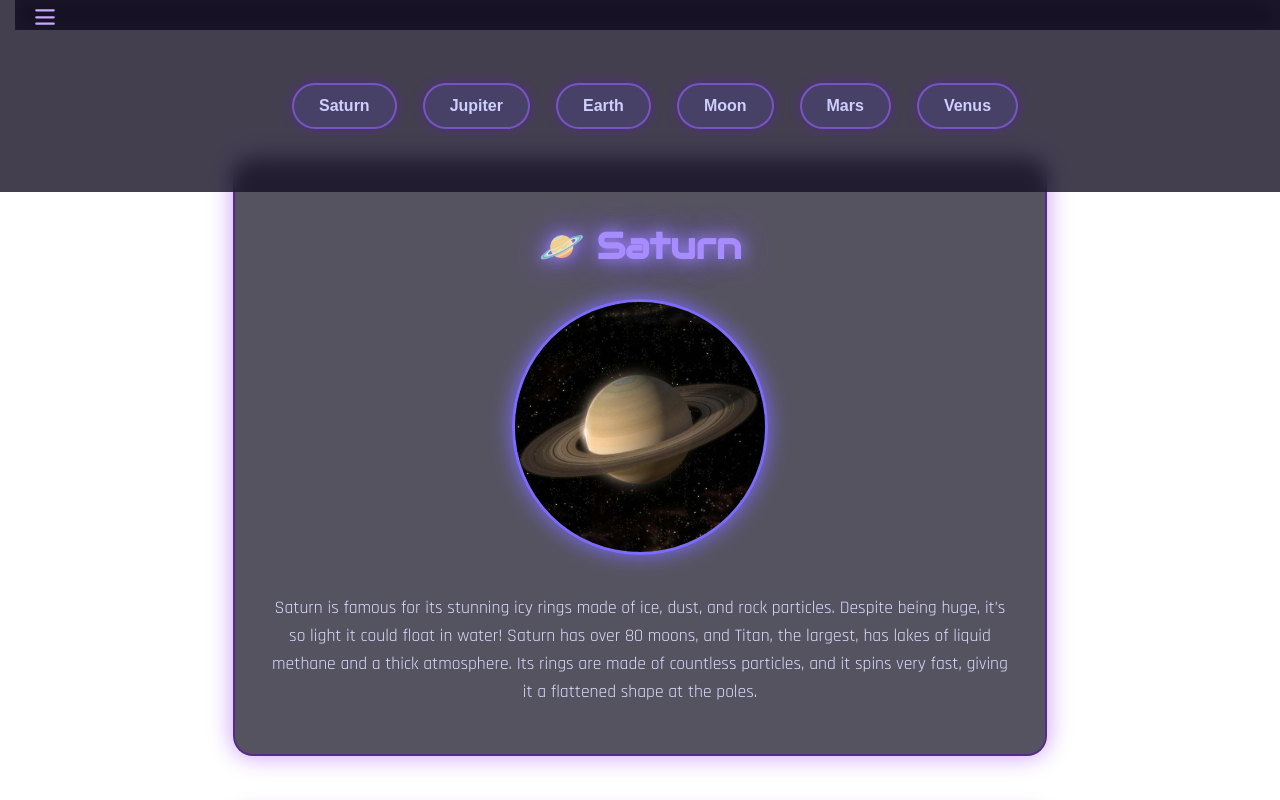
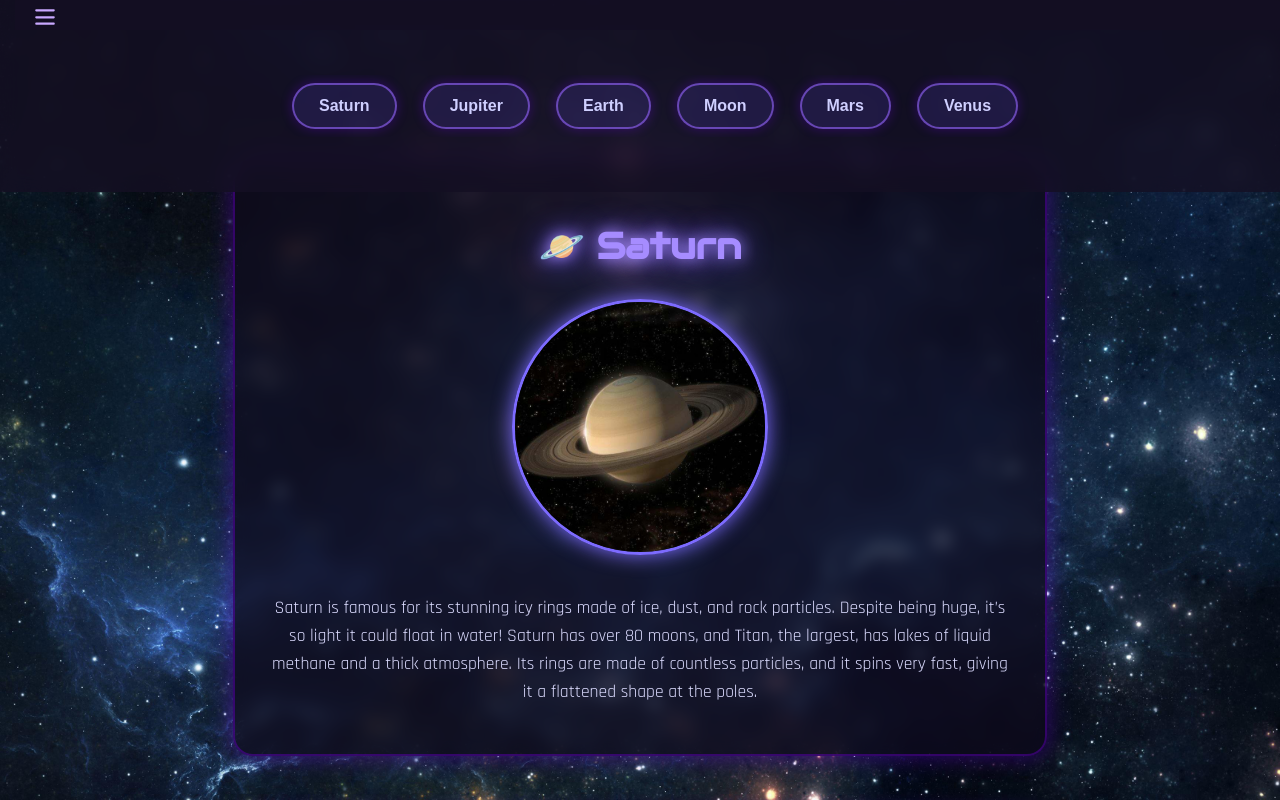
Before and after one commit to chasseyrebollosmarie-web/ctechplanetswow, a plain HTML site: page index.html in a window 1280 px wide. Shown: the top 800 px of the page. Drawn offline with Linux system fonts and the light colour scheme; a script that the page names is missing.

Commit message:
style.css

```diff
--- a/style.css
+++ b/style.css
@@ -1,7 +1,7 @@
 body {
   margin: 0;
   font-family: 'Poppins', sans-serif;
-  background: url(now.jpg') no-repeat center center fixed;
+  background: url('now.jpg') no-repeat center center fixed;
   background-size: cover;
   color: #fff;
   scroll-behavior: smooth;
```
